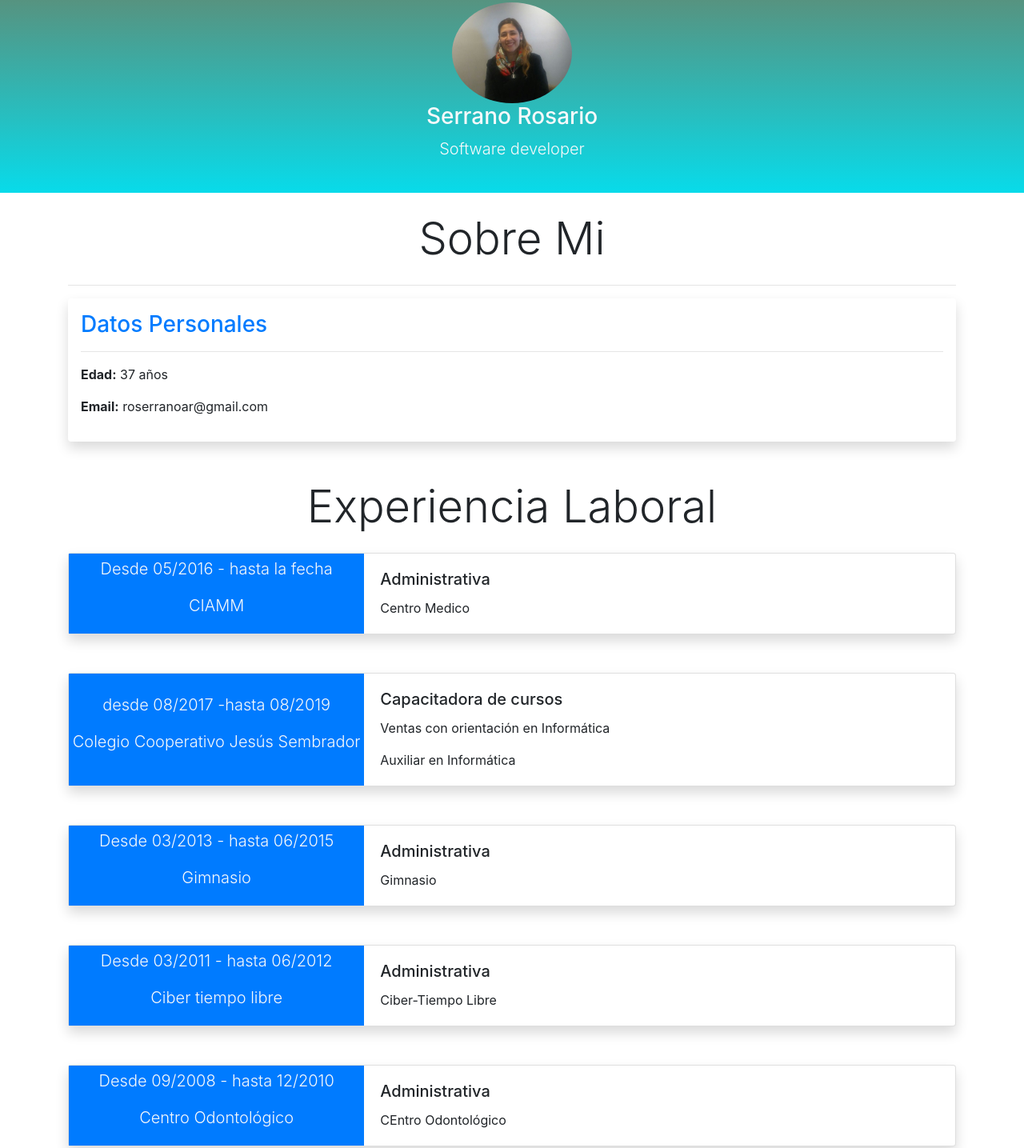
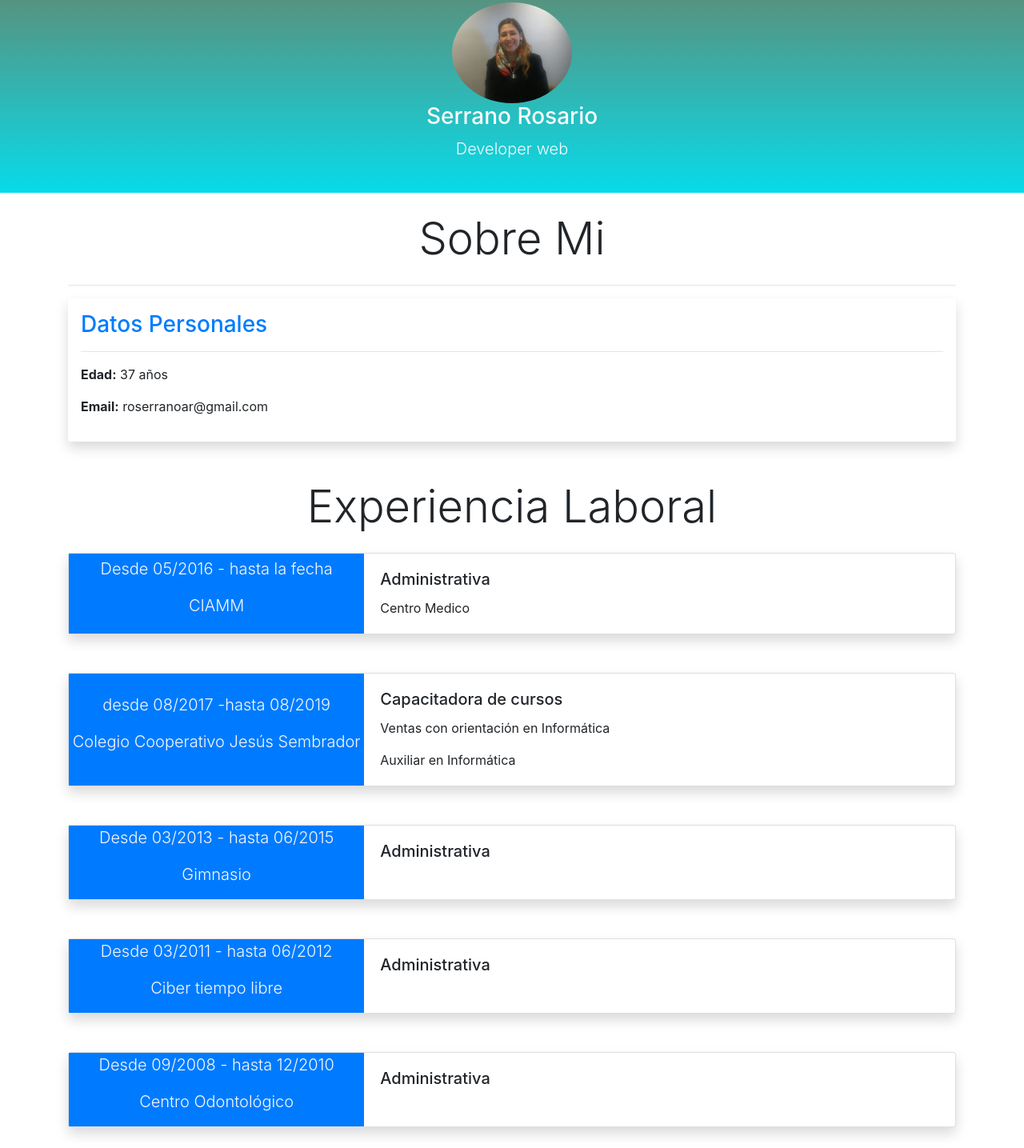
Before and after one commit to rserrano20/cv, a plain HTML site: page index.html in a window 1280 px wide. Shown: the part 77-1512 px from the top of the page at 80% size. Drawn offline with Linux system fonts and the light colour scheme.

Commit message:
terminado

```diff
--- a/index.html
+++ b/index.html
@@ -49,7 +49,7 @@
         <div class="container">
             <img src="img/fff.png" alt="Rosario Serrano" class="rounded-circle" width="150px">
             <h3>Serrano Rosario</h3>
-            <p class="lead">Software developer</p>
+            <p class="lead"> Developer web</p>
         </div>
     </section>
     <section class="container">
@@ -101,7 +101,7 @@
                   <div class="col-md-8">
                     <div class="card-body">
                       <h5 class="card-title">Administrativa</h5>
-                      <p class="card-text"></p>Gimnasio
+
                     </div>
                   </div>
                 </div>
@@ -115,7 +115,7 @@
                   <div class="col-md-8">
                     <div class="card-body">
                       <h5 class="card-title">Administrativa</h5>
-                      <p class="card-text">Ciber-Tiempo Libre</p>
+
                     </div>
                   </div>
                 </div>
@@ -129,7 +129,6 @@
                   <div class="col-md-8">
                     <div class="card-body">
                       <h5 class="card-title">Administrativa</h5>
-                      <p class="card-text">CEntro Odontológico</p>
                     </div>
                   </div>
                 </div>
@@ -208,8 +207,6 @@
             <br>
             <h3><strong>Base de Datos</strong></h3>
             <hr>
-
-
             <br>
             <div class="col-sm-12 col-md-6 mb-3 mt-3 ">
               <h3><strong>Back-End</strong></h3>
@@ -267,7 +264,6 @@
                <div class="progress-bar" role="progressbar" style="width: 50%" aria-valuenow="0" aria-valuemin="0" aria-valuemax="100"></div>
                </div>
                <br>
-
               </div>
           </div>
         </article>
@@ -279,7 +275,6 @@
               <div class="card-body">
                 <h5 class="card-title"><strong>Proyecto Pagina de Bar</strong></h5>
                 <p class="card-text">Sitio web:"Criticos de cervezas-Odin".Rolling Code School<a href="https://odin-criticos-cervezas.netlify.app/"><i class="fas fa-chevron-circle-right"></i></a>
-
                 </p>
               </div>
             </div>
```
Also changed, not shown: js/validar.js (added).
